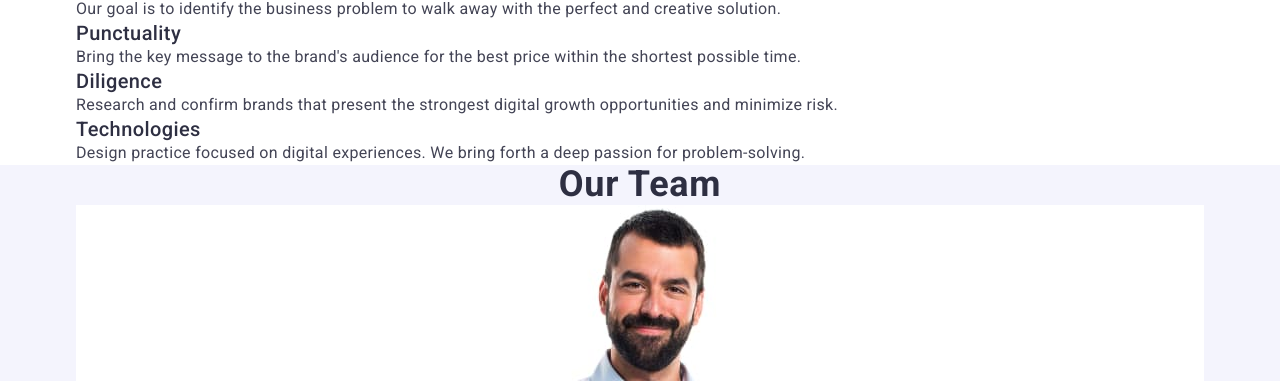
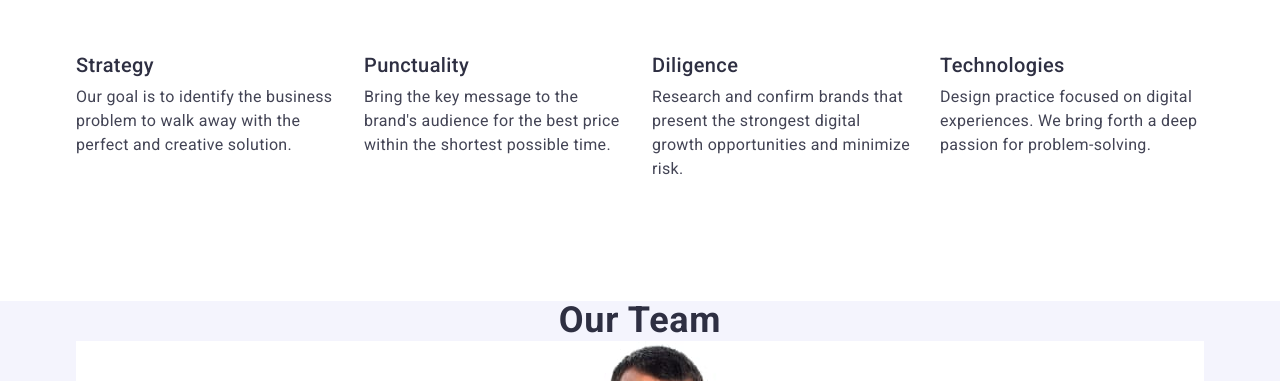
Before and after one commit to elentr/goit-markup-hw-03, a plain HTML site: page index.html in a window 1280 px wide. Shown: the part 740-1121 px from the top of the page. Drawn offline with nearby package versions, Linux system fonts and the light colour scheme.

Commit message:
update section-2

```diff
--- a/css/styles.css
+++ b/css/styles.css
@@ -160,8 +160,6 @@ p {
     border: none;
     border-radius: 4px;
     padding: 16px 32px;
-    /*width: 169px;
-    height: 56px;*/
     cursor: pointer;
     font-weight: 500;
     line-height: 1.5;
@@ -174,8 +172,24 @@ p {
 }
 
 /*   OPPORTUNITIES   */
+.hidden-title {
+    display: none
+}
+
+.features-list{
+    display: flex;
+    flex-wrap: wrap;
+    gap: 24px;
+    margin: 120px 0;
+}
+
+.feature-item{
+    width: calc((100% - 3*24px) / 4);
+}
+
 .feature-title {
     color: #2e2f42;
+    padding-bottom: 8px;
 }
 
 .feature-dscr {
--- a/index.html
+++ b/index.html
@@ -46,22 +46,22 @@
 
         <section>
             <div class="container">
-                <h2>content</h2>
-                <ul>
-                    <li>
+                <h2 class="hidden-title">features</h2>
+                <ul class="features-list">
+                    <li class="feature-item">
                         <h3 class="feature-title">Strategy</h3>
                         <p class="feature-dscr">Our goal is to identify the business
                         problem to walk away with the perfect and creative solution.</p>
                     </li>
-                    <li>
+                    <li class="feature-item">
                         <h3 class="feature-title">Punctuality</h3>
                         <p class="feature-dscr">Bring the key message to the brand's audience for the best price within the shortest possible time.</p>
                     </li>
-                    <li>
+                    <li class="feature-item">
                         <h3 class="feature-title">Diligence</h3>
                         <p class="feature-dscr">Research and confirm brands that present the strongest digital growth opportunities and minimize risk.</p>
                     </li>
-                    <li>
+                    <li class="feature-item">
                         <h3 class="feature-title">Technologies</h3>
                         <p class="feature-dscr">Design practice focused on digital experiences. We bring forth a deep passion for problem-solving.</p>
                     </li>
```
